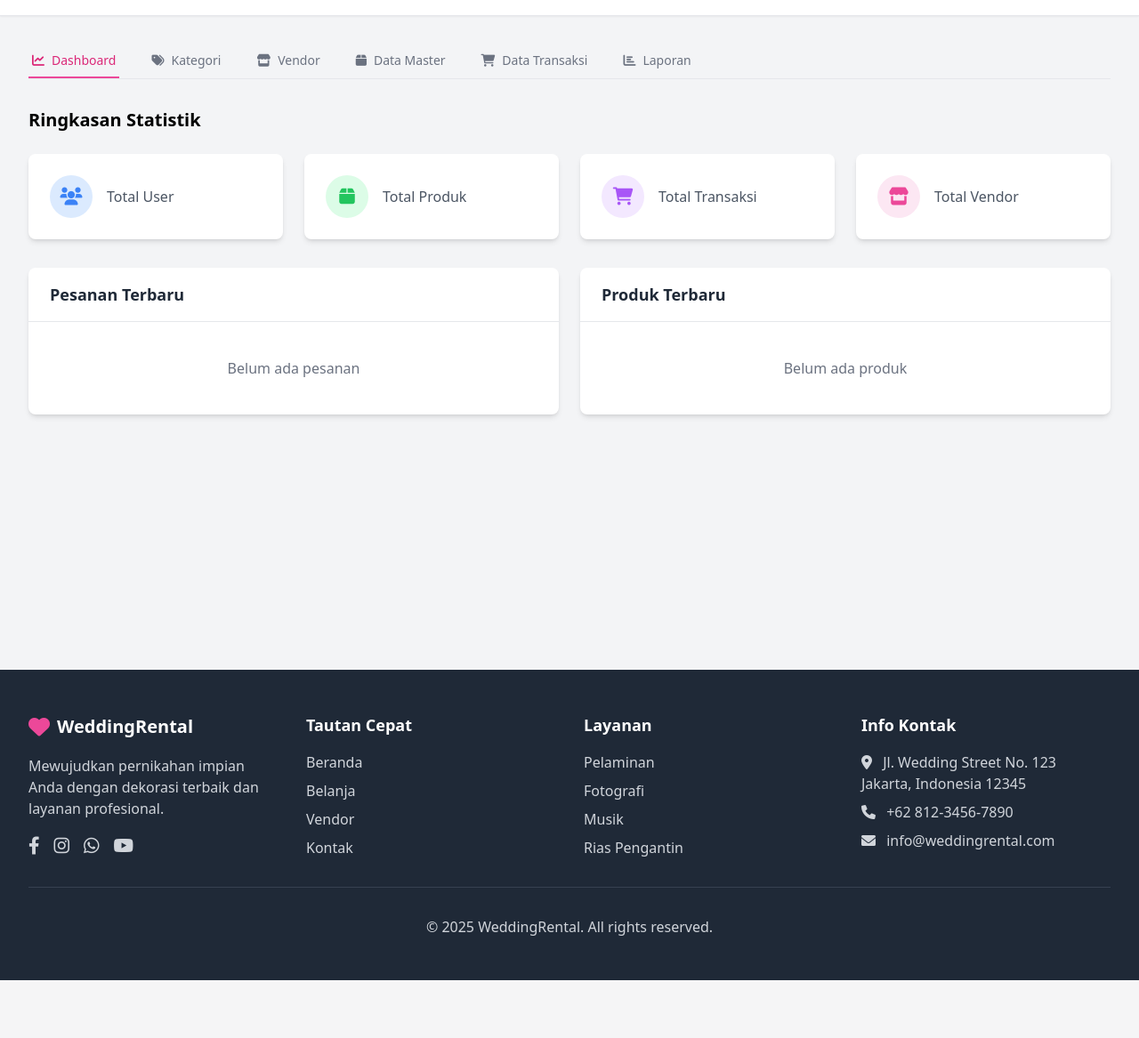
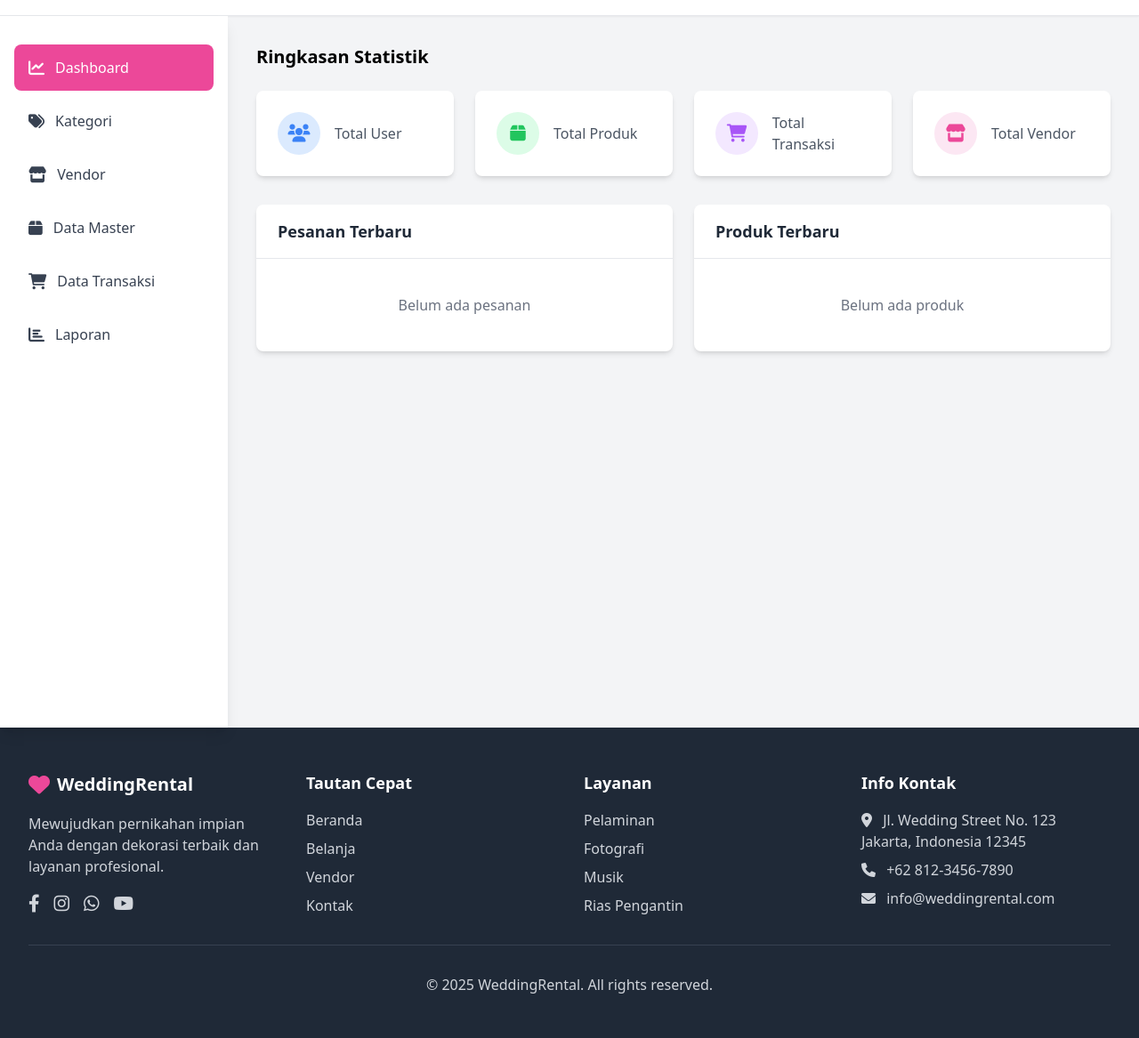
Before and after one commit to arifyoga12/wedding-rental, a PHP site: template templates/pages/admin.twig in a window 1280 px wide. Shown: the part 111-1278 px from the top of the page at 89% size. Before the commit the page ends 1213 px from the top, so only its background shows below. Run offline with PHP 8.4, Linux system fonts and the light colour scheme; the template is opened without the code that fills it, so the values that code supplies are empty; some libraries are stand-ins or nearby versions.

Commit message:
Refactor admin page layout with responsive sidebar and mobile toggle
Co-authored-by: gorenganenak86 <gorenganenak86@gmail.com>

```diff
--- a/templates/pages/admin.twig
+++ b/templates/pages/admin.twig
@@ -20,43 +20,66 @@
         </div>
     </div>
 
-    <div class="max-w-7xl mx-auto px-4 sm:px-6 lg:px-8 py-8" x-data="adminDashboard()">
-        <!-- Navigation Tabs -->
-        <div class="mb-8">
-            <nav class="flex space-x-8 border-b border-gray-200">
-                <button @click="activeTab = 'dashboard'"
-                        :class="activeTab === 'dashboard' ? 'border-pink-500 text-pink-600' : 'border-transparent text-gray-500 hover:text-gray-700'"
-                        class="whitespace-nowrap py-2 px-1 border-b-2 font-medium text-sm">
-                    <i class="fas fa-chart-line mr-2"></i>Dashboard
+    <div class="flex" x-data="adminDashboard()">
+        <!-- Mobile Sidebar Toggle -->
+        <div class="md:hidden fixed top-20 left-4 z-50">
+            <button @click="sidebarOpen = !sidebarOpen"
+                    class="bg-pink-500 text-white p-2 rounded-lg shadow-lg">
+                <i class="fas fa-bars" x-show="!sidebarOpen"></i>
+                <i class="fas fa-times" x-show="sidebarOpen"></i>
             </button>
-                <button @click="activeTab = 'categories'"
-                        :class="activeTab === 'categories' ? 'border-pink-500 text-pink-600' : 'border-transparent text-gray-500 hover:text-gray-700'"
-                        class="whitespace-nowrap py-2 px-1 border-b-2 font-medium text-sm">
-                    <i class="fas fa-tags mr-2"></i>Kategori
+        </div>
+
+        <!-- Sidebar -->
+        <div class="w-64 bg-white shadow-lg min-h-screen transition-transform duration-300"
+             :class="{'transform -translate-x-full': !sidebarOpen}"
+             x-show="sidebarOpen || window.innerWidth >= 768"
+             @click.away="if (window.innerWidth < 768) sidebarOpen = false">
+            <nav class="mt-8">
+                <div class="px-4 space-y-2">
+                    <button @click="activeTab = 'dashboard'; if (window.innerWidth < 768) sidebarOpen = false"
+                            :class="activeTab === 'dashboard' ? 'bg-pink-500 text-white' : 'text-gray-700 hover:bg-gray-100'"
+                            class="w-full flex items-center px-4 py-3 text-left rounded-lg transition-colors">
+                        <i class="fas fa-chart-line mr-3 text-lg"></i>
+                        <span class="font-medium">Dashboard</span>
                     </button>
-                <button @click="activeTab = 'vendors'"
-                        :class="activeTab === 'vendors' ? 'border-pink-500 text-pink-600' : 'border-transparent text-gray-500 hover:text-gray-700'"
-                        class="whitespace-nowrap py-2 px-1 border-b-2 font-medium text-sm">
-                    <i class="fas fa-store mr-2"></i>Vendor
+                    <button @click="activeTab = 'categories'; if (window.innerWidth < 768) sidebarOpen = false"
+                            :class="activeTab === 'categories' ? 'bg-pink-500 text-white' : 'text-gray-700 hover:bg-gray-100'"
+                            class="w-full flex items-center px-4 py-3 text-left rounded-lg transition-colors">
+                        <i class="fas fa-tags mr-3 text-lg"></i>
+                        <span class="font-medium">Kategori</span>
                     </button>
-                <button @click="activeTab = 'products'"
-                        :class="activeTab === 'products' ? 'border-pink-500 text-pink-600' : 'border-transparent text-gray-500 hover:text-gray-700'"
-                        class="whitespace-nowrap py-2 px-1 border-b-2 font-medium text-sm">
-                    <i class="fas fa-box mr-2"></i>Data Master
+                    <button @click="activeTab = 'vendors'; if (window.innerWidth < 768) sidebarOpen = false"
+                            :class="activeTab === 'vendors' ? 'bg-pink-500 text-white' : 'text-gray-700 hover:bg-gray-100'"
+                            class="w-full flex items-center px-4 py-3 text-left rounded-lg transition-colors">
+                        <i class="fas fa-store mr-3 text-lg"></i>
+                        <span class="font-medium">Vendor</span>
                     </button>
-                <button @click="activeTab = 'orders'"
-                        :class="activeTab === 'orders' ? 'border-pink-500 text-pink-600' : 'border-transparent text-gray-500 hover:text-gray-700'"
-                        class="whitespace-nowrap py-2 px-1 border-b-2 font-medium text-sm">
-                    <i class="fas fa-shopping-cart mr-2"></i>Data Transaksi
+                    <button @click="activeTab = 'products'; if (window.innerWidth < 768) sidebarOpen = false"
+                            :class="activeTab === 'products' ? 'bg-pink-500 text-white' : 'text-gray-700 hover:bg-gray-100'"
+                            class="w-full flex items-center px-4 py-3 text-left rounded-lg transition-colors">
+                        <i class="fas fa-box mr-3 text-lg"></i>
+                        <span class="font-medium">Data Master</span>
                     </button>
-                <button @click="activeTab = 'reports'"
-                        :class="activeTab === 'reports' ? 'border-pink-500 text-pink-600' : 'border-transparent text-gray-500 hover:text-gray-700'"
-                        class="whitespace-nowrap py-2 px-1 border-b-2 font-medium text-sm">
-                    <i class="fas fa-chart-bar mr-2"></i>Laporan
+                    <button @click="activeTab = 'orders'; if (window.innerWidth < 768) sidebarOpen = false"
+                            :class="activeTab === 'orders' ? 'bg-pink-500 text-white' : 'text-gray-700 hover:bg-gray-100'"
+                            class="w-full flex items-center px-4 py-3 text-left rounded-lg transition-colors">
+                        <i class="fas fa-shopping-cart mr-3 text-lg"></i>
+                        <span class="font-medium">Data Transaksi</span>
                     </button>
+                    <button @click="activeTab = 'reports'; if (window.innerWidth < 768) sidebarOpen = false"
+                            :class="activeTab === 'reports' ? 'bg-pink-500 text-white' : 'text-gray-700 hover:bg-gray-100'"
+                            class="w-full flex items-center px-4 py-3 text-left rounded-lg transition-colors">
+                        <i class="fas fa-chart-bar mr-3 text-lg"></i>
+                        <span class="font-medium">Laporan</span>
+                    </button>
+                </div>
             </nav>
         </div>
 
+        <!-- Main Content -->
+        <div class="flex-1 p-4 md:p-8 transition-all duration-300"
+             :class="{'md:ml-0': !sidebarOpen}">
             <!-- Dashboard Tab -->
             <div x-show="activeTab === 'dashboard'" x-transition>
                 <h2 class="text-xl font-semibold mb-6">Ringkasan Statistik</h2>
@@ -715,12 +738,14 @@
             </div>
         </div>
     </div>
+</div>
 
 {% block scripts %}
 <script>
 function adminDashboard() {
     return {
         activeTab: 'dashboard',
+        sidebarOpen: true,
         showCategoryModal: false,
         showVendorModal: false,
         showProductModal: false,
```
Lines whose indentation alone changed are shown as unchanged.
